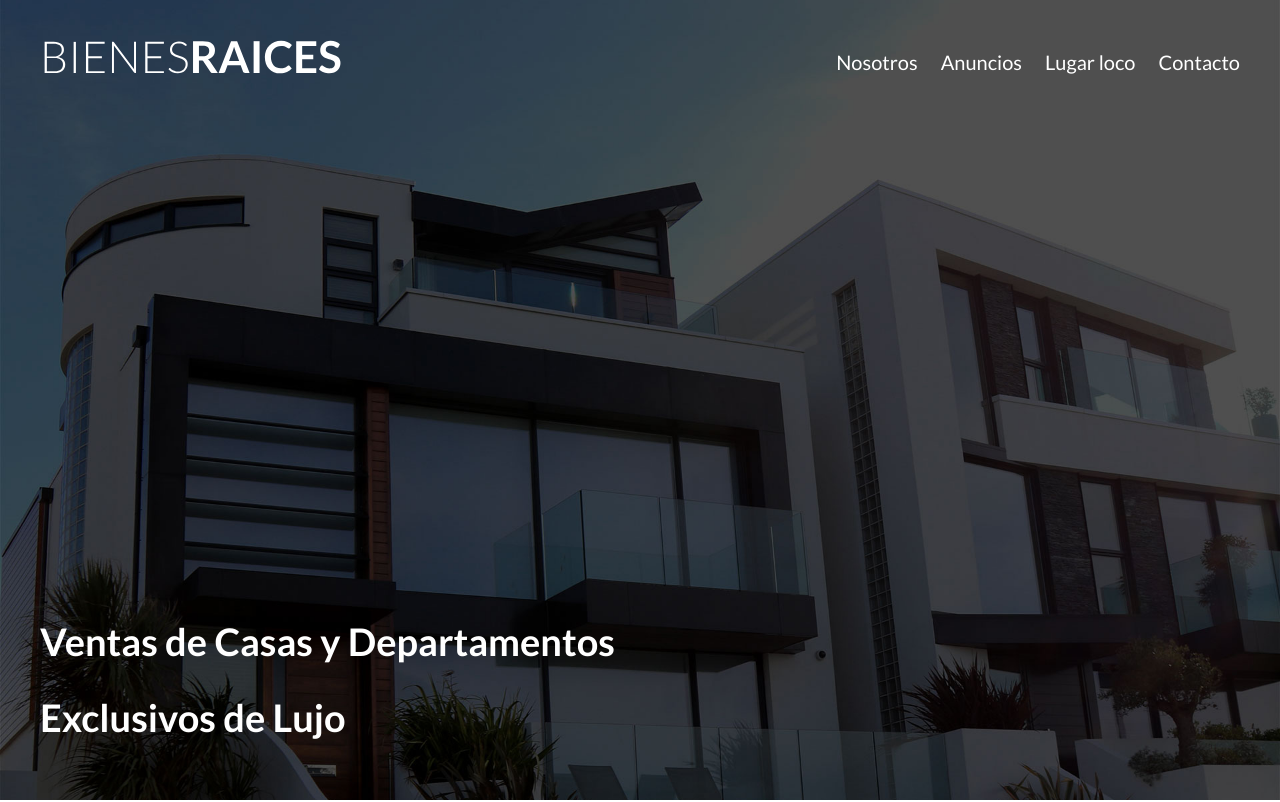
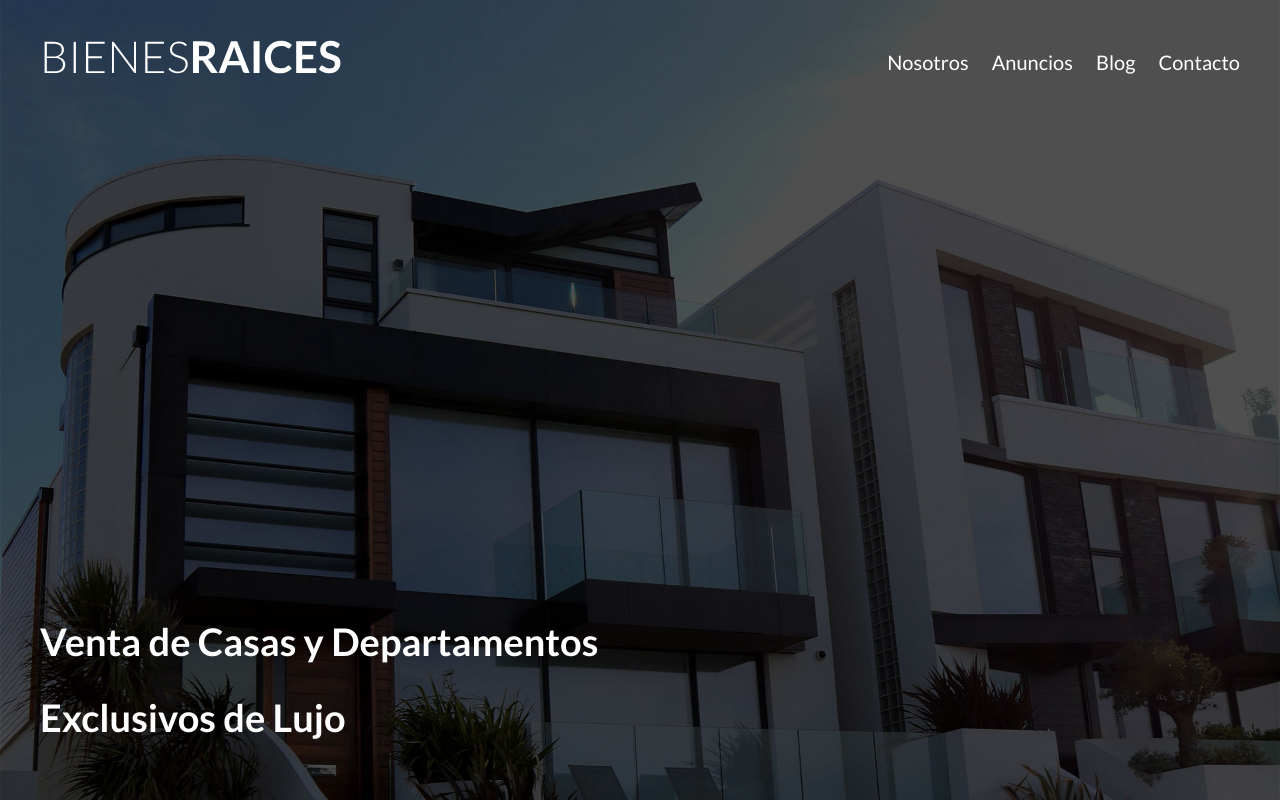
Before and after one commit to AndrosGreen/Web101, a plain HTML site: page index.html in a window 1280 px wide. Shown: the top 802 px of the page. Drawn offline with Linux system fonts and the light colour scheme.

Commit message:
Thinkpad-Works

```diff
--- a/index.html
+++ b/index.html
@@ -21,11 +21,11 @@
                 <nav class="navegacion">
                     <a href="nosotros.html">Nosotros</a>
                     <a href="">Anuncios</a>
-                    <a href="">Lugar loco</a>
+                    <a href="">Blog</a>
                     <a href="">Contacto</a>
                 </nav>
             </div>
-            <h1>Ventas de Casas y Departamentos Exclusivos de Lujo</h1>
+            <h1>Venta de Casas y Departamentos Exclusivos de Lujo</h1>
         </div>
 
     </header>
```
